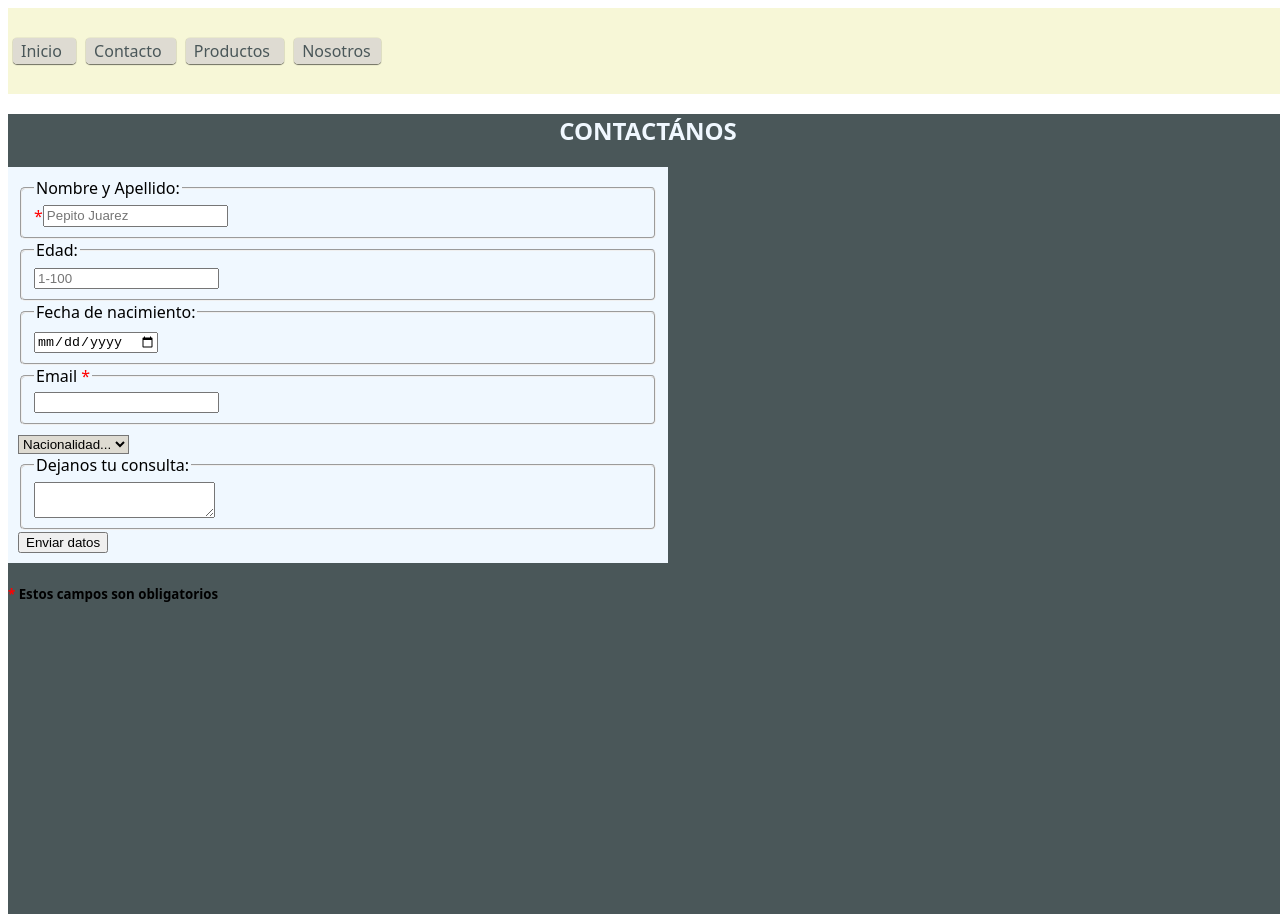
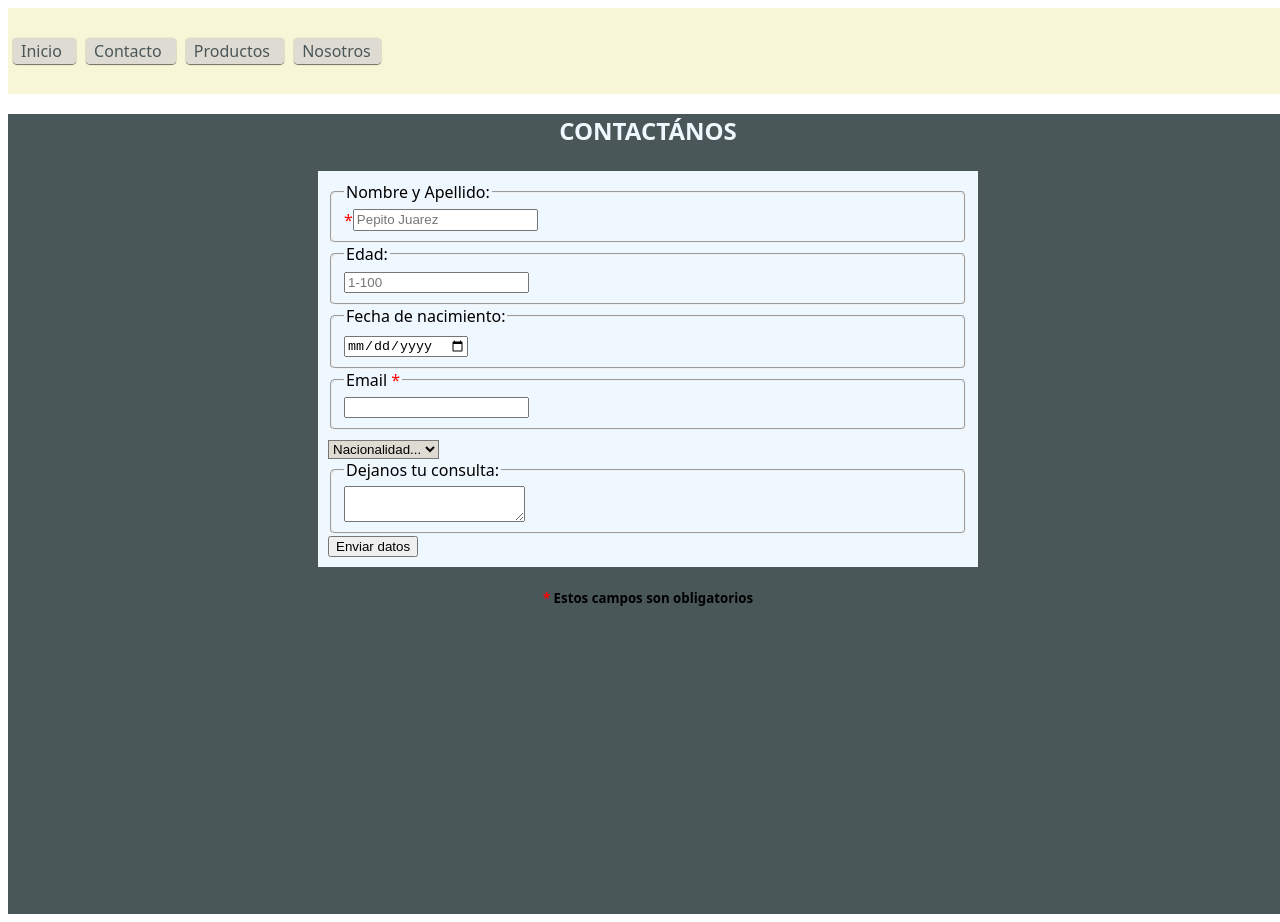
Before and after one commit to Joacc0/Joacc0.github.io, a plain HTML site: page contacto.html in a window 1280 px wide. Drawn offline with Linux system fonts and the light colour scheme.

Commit message:
Cambios varios

```diff
--- a/styles.css
+++ b/styles.css
@@ -108,6 +108,14 @@ main{
     justify-content: center;
 }
 
+.contenedor-form {
+    display: flex;
+    flex-direction: column;
+    align-items: center;
+    justify-content: center;
+    margin-top: 1.5rem;
+}
+
 form{
     width: 50%;
     background-color: aliceblue;
```
Also changed, not shown: index.html (+3 -3 lines), img/flechaDER.jpg (deleted), img/flechaIZQ.jpg (deleted), img/fondo.jpg (deleted), img/fondoFooter.jpg (deleted).
